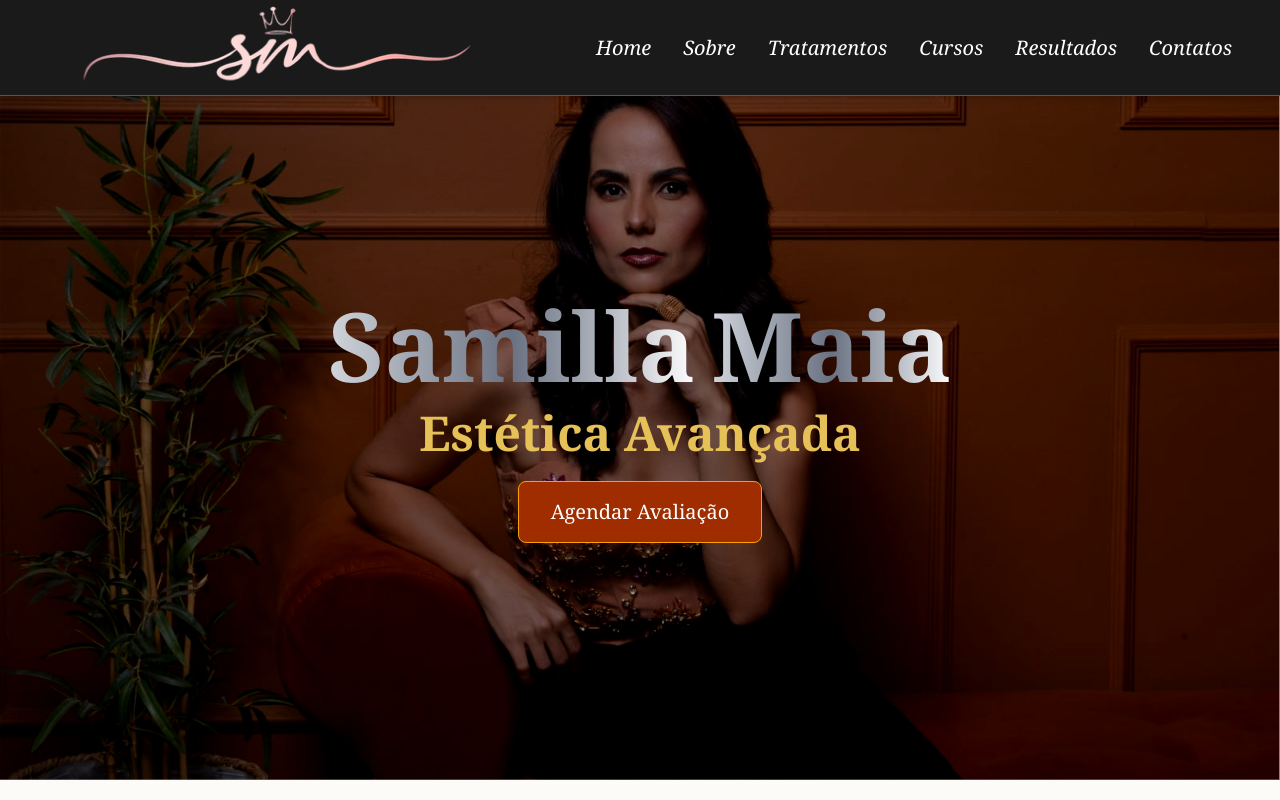
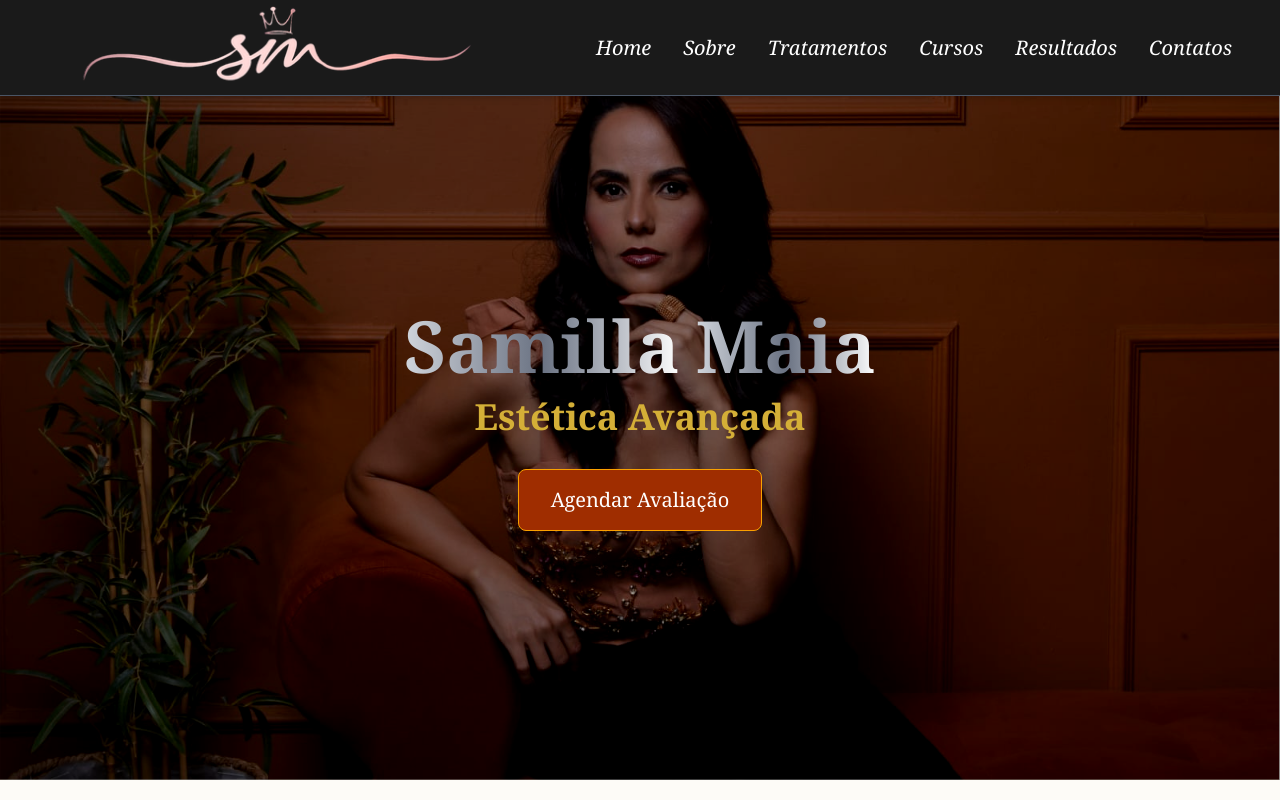
Before and after one commit to venilsongomes/clinica, a React (Vite) app: page / in a window 1280 px wide. Shown: the top 800 px of the page. Built offline with nearby package versions, Linux system fonts and the light colour scheme.

Commit message:
fix: ajuste tamanho da fonte

```diff
--- a/src/Componentes/Home.jsx
+++ b/src/Componentes/Home.jsx
@@ -11,10 +11,10 @@
 
       <div className="absolute font-serif inset-0 z-1 flex flex-col items-center justify-center text-center px-4">
         <div className="flex items-center text-[#5C423E] font-bold fade-in md:text-5xl gap-4 text-4xl">
-          <h1 className="text-4xl font-serif bg-gradient-to-r from-gray-300 via-gray-500 to-white bg-clip-text text-transparent md:text-8xl">Samilla</h1>
-          <span className="bg-clip-text bg-gradient-to-r from-gray-300 via-gray-500 to-white text-transparent md:text-8xl">Maia</span>
+          <h1 className="text-4xl font-serif bg-gradient-to-r from-gray-300 via-gray-500 to-white bg-clip-text text-transparent md:text-7xl">Samilla</h1>
+          <span className="bg-clip-text bg-gradient-to-r from-gray-300 via-gray-500 to-white text-transparent md:text-7xl">Maia</span>
         </div>
-        <h2 className="text-[#E5C158] min-h-[3rem] text-xl   md:text-5xl font-bold fade-in mt-4">Estética Avançada</h2>
+        <h2 className="text-[#D4AF37] min-h-[3rem] text-xl   md:text-4xl font-bold fade-in mt-4">Estética Avançada</h2>
 
 
         <button className="bg-orange-800  inline-block  text-[#ffff] text-xl text-shadow-orange-300 transparent py-4 px-8 mt-6 border border-[#FAA000] hover:bg-orange-600 rounded-lg transition-colors transform hover:-translate-y-1 hover:scale-105 hover:shadow-xl transition-all duration-200 fade-in"> <a
```
